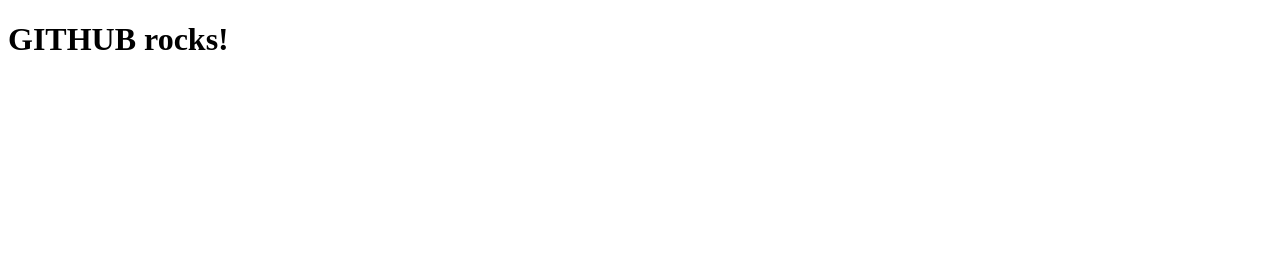
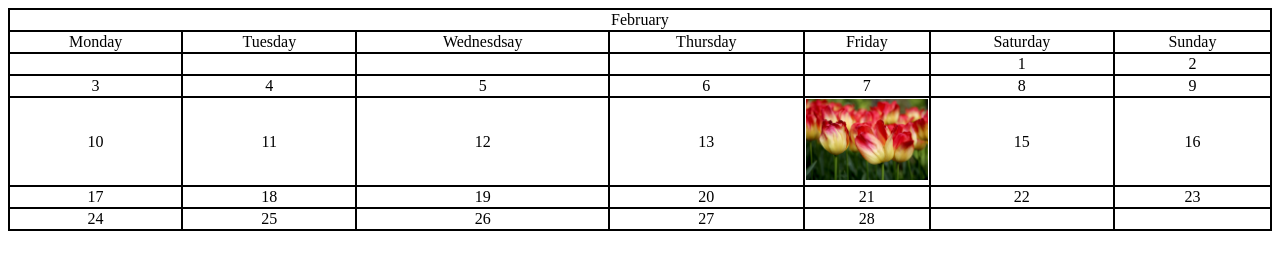
Before and after one commit to avropelos/avropelos.github.io, a plain HTML site: page index.html in a window 1280 px wide. Drawn offline with Linux system fonts and the light colour scheme.

Commit message:
AWEBDES PERFORMANCE TASK 2

```diff
--- a/index.html
+++ b/index.html
@@ -2,10 +2,89 @@
 <html lang="en">
 <head>
     <meta charset="UTF-8">
-    <meta name="viewport" content="width=<device-width>, initial-scale=1.0">
-    <title>First Ever Github Page</title>
+    <meta name="viewport" content="width=device-width>, initial-scale=1.0">
+    <title>Birth Month</title>
+    <style>
+        table{
+            margin: auto;
+            border-collapse: collapse;
+            text-align: center;
+        }
+        tr, td{
+            border: 2px solid;
+        }
+        .month{
+            text-align: center;
+        }
+        img{
+            width: 100%;
+        }
+    </style>
 </head>
 <body>
-    <h1>GITHUB rocks!</h1>
+    <table>
+        <tr>
+            <td colspan="7" class="month">February</td>
+        </tr>
+        <tr>
+            <td>Monday</td>
+            <td>Tuesday</td>
+            <td>Wednesdsay</td>
+            <td>Thursday</td>
+            <td>Friday</td>
+            <td>Saturday</td>
+            <td>Sunday</td>
+        </tr>
+
+        <tr>
+            <td></td>
+            <td></td>
+            <td></td>
+            <td></td>
+            <td></td>
+            <td>1</td>
+            <td>2</td>
+        </tr>
+
+        <tr>
+            <td>3</td>
+            <td>4</td>
+            <td>5</td>
+            <td>6</td>
+            <td>7</td>
+            <td>8</td>
+            <td>9</td>
+        </tr>
+
+        <tr>
+            <td>10</td>
+            <td>11</td>
+            <td>12</td>
+            <td>13</td>
+            <td style="width: 10%;"><a href="profile.html"><img src="tulips.jpg" alt="tulips"></a></td>
+            <td>15</td>
+            <td>16</td>
+        </tr>
+
+        <tr>
+            <td>17</td>
+            <td>18</td>
+            <td>19</td>
+            <td>20</td>
+            <td>21</td>
+            <td>22</td>
+            <td>23</td>
+        </tr>
+
+        <tr>
+            <td>24</td>
+            <td>25</td>
+            <td>26</td>
+            <td>27</td>
+            <td>28</td>
+            <td></td>
+            <td></td>
+        </tr>
+
 </body>
 </html>
```
Also changed, not shown: profile.html (added, +18 -0 lines), tulips.jpg (added).
